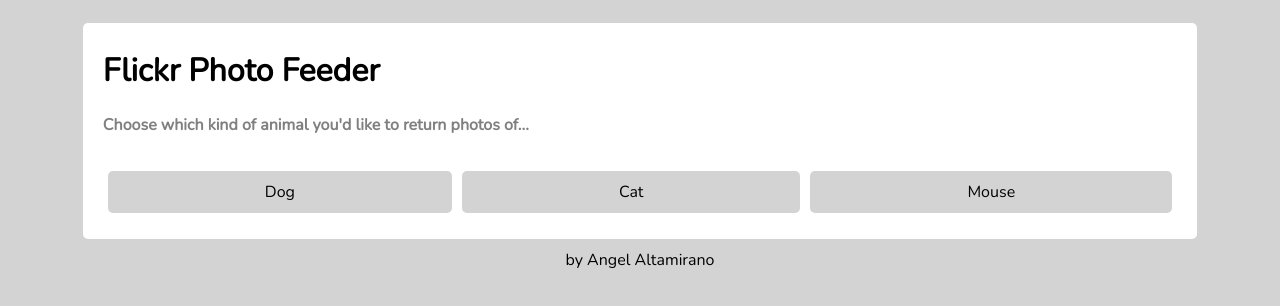
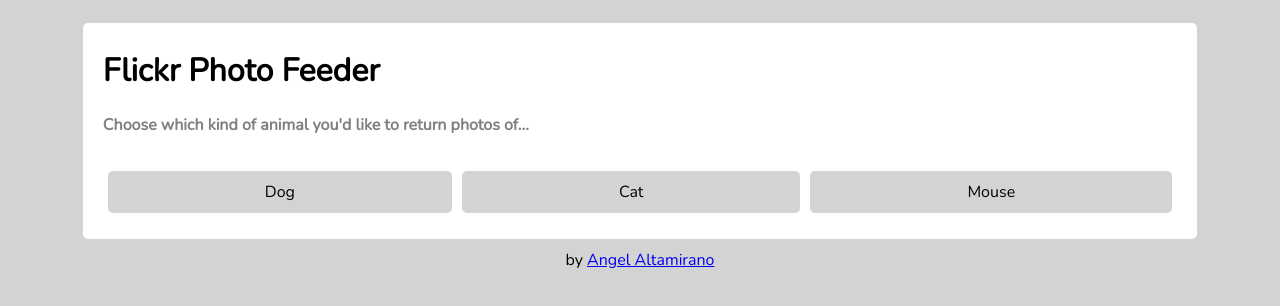
Before and after one commit to aaltamirano1/Flickr-API, a plain HTML site: page index.html in a window 1280 px wide. Drawn offline with nearby package versions, Linux system fonts and the light colour scheme.

Commit message:
added link to footer

```diff
--- a/index.html
+++ b/index.html
@@ -29,7 +29,7 @@
           </div>
       </div>
     </div>
-    <footer>by Angel Altamirano</footer>
+    <footer>by <a href="https://aaltamirano1.github.io/Portfolio/">Angel Altamirano</a></footer>
     <script src="script.js"></script>
   </body>
 </html>
```
